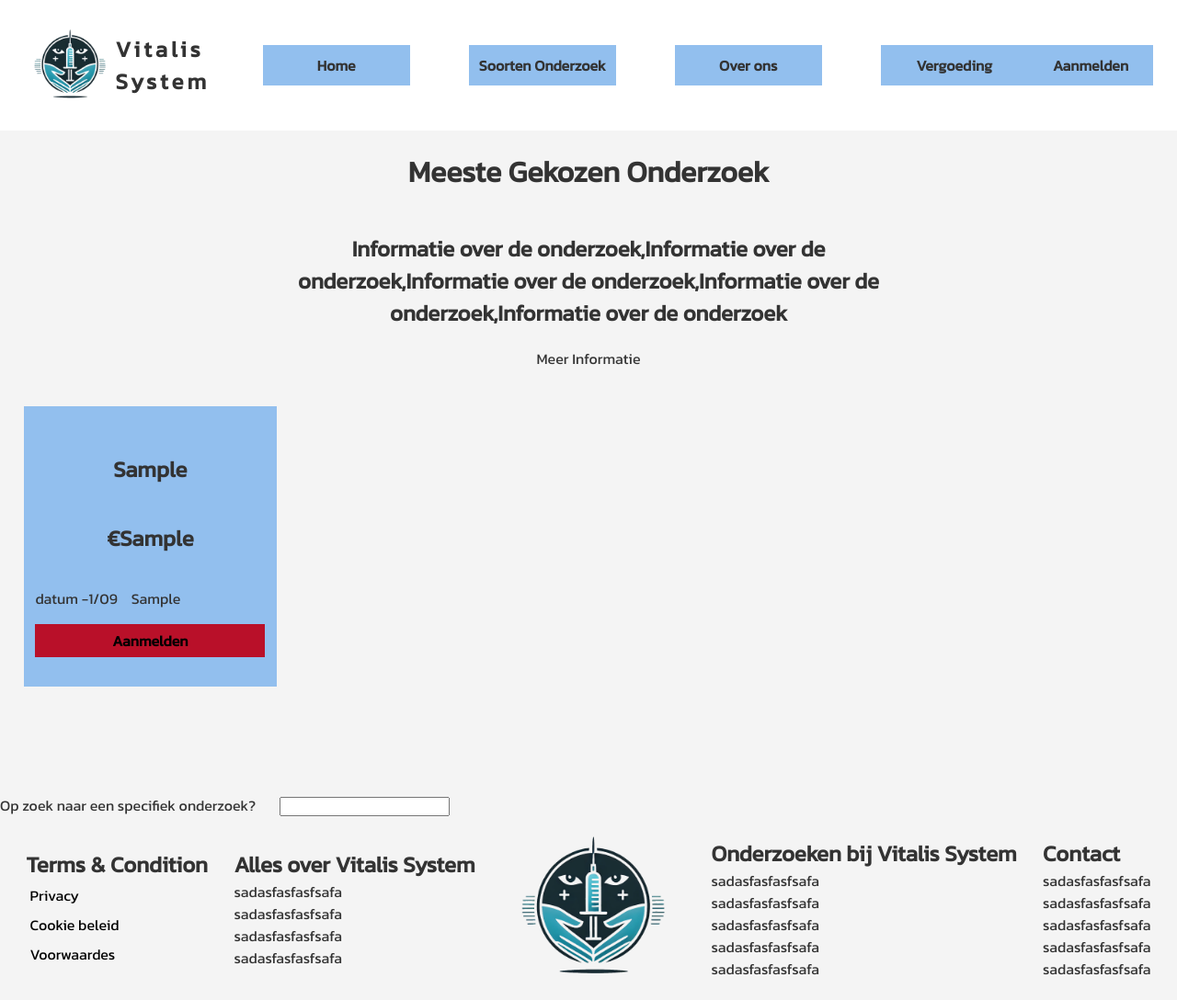
After one commit to justalana/TLE1, a PHP site: page /alle-onderzoeken.php in a window 1280 px wide. The commit adds this page. Shown: the whole page at 92% size. Run offline with PHP 8.4, Linux system fonts and the light colour scheme; tables that the repository leaves empty or names only in its code hold one stand-in row (values such as "Sample post"); data that the repository does not hold is empty.

Commit message:
Geexperimenteerd met Javascript. JSON bestand gebruikt om de data te laden
PHP gebruikt om data te laden

```diff
--- /dev/null
+++ b/alle-onderzoeken.php
@@ -0,0 +1,59 @@
+<?php
+require_once 'connection.php';
+$query = "SELECT * FROM experiments";
+$result = mysqli_query($conn, $query) or die(mysqli_error($conn));
+
+$onderzoeken = [];
+while ($row = mysqli_fetch_assoc($result)) {
+    $onderzoeken[] = $row;
+}
+?>
+
+
+<!doctype html>
+<html lang="en">
+<head>
+    <meta charset="UTF-8">
+    <meta name="viewport"
+          content="width=device-width, user-scalable=no, initial-scale=1.0, maximum-scale=1.0, minimum-scale=1.0">
+    <meta http-equiv="X-UA-Compatible" content="ie=edge">
+    <link href='https://fonts.googleapis.com/css?family=Kanit' rel='stylesheet'>
+    <link rel="stylesheet" type="text/css" href="css/index.css">
+    <script src="js/alle-onderzoeken.js" defer></script>
+    <title>Vitalis System Homepage</title>
+</head>
+<body>
+
+<header>
+    <?php
+    require_once 'nav-bar.php';
+    ?>
+
+</header>
+<main>
+    <div id="gekozen-onderzoeken">
+        <?php foreach ($onderzoeken as $onderzoek) { ?>
+            <div class="gekozen-onderzoek-card">
+                <h2><?= $onderzoek['experiment'] ?></h2>
+                <h2>€<?= $onderzoek['money'] ?></h2>
+                <div class="gekozen-onderzoek-card-middle">
+                    <p>datum <?php echo ($i * 4) - 1 ?>/09 </p>
+                    <p><?= $onderzoek['explenation'] ?></p>
+                </div>
+                <a href="">Aanmelden</a>
+            </div>
+        <?php } ?>
+    </div>
+</main>
+<!--
+Moet nog naar gekeken worden waarom de php eerder laad dan de rest
+-->
+
+
+<footer>
+    <?php
+    require_once 'footer.php';
+    ?>
+</footer>
+</body>
+</html>
--- a/css/index.css
+++ b/css/index.css
@@ -15,23 +15,27 @@ nav {
     padding: 2vh 2vw;
 }
 
-.nav-bar-left  {
+.nav-bar-left {
     display: flex;
     align-items: center;
 }
-.nav-bar-left h2{
+
+.nav-bar-left h2 {
     letter-spacing: 4px;
 
 }
+
 .nav-bar-left img {
     width: 100px;
     height: 100px;
 }
+
 .nav-bar-middle {
     display: flex;
     gap: 5vw;
 }
-nav a, .divLeft a{
+
+nav a, .divLeft a {
     align-items: center;
     text-decoration: none;
     color: #333;
@@ -49,89 +53,103 @@ nav a, .divLeft a{
     font-style: italic;
     letter-spacing: 4px;
 }
+
 header section {
     display: flex;
     align-items: center;
     padding: 4vh 15vw;
 }
+
 .divLeft a {
     display: block;
     margin: 0 auto;
     width: 15vw;
 }
+
 header section img {
     width: 250px;
     height: 250px;
 }
 
 
-.bar{
+.bar {
     display: flex;
     justify-content: right;
     background: #92BFEE;
-    height:1px;
-    margin:0 2vw;
+    height: 1px;
+    margin: 0 2vw;
 }
+
 /* Hier begin de main sections */
-#onze-specialisten-cards,#deelnemers-cards{
+#onze-specialisten-cards, #deelnemers-cards {
     display: flex;
     justify-content: space-between;
     padding: 4vh 7vw;
-    gap:6vw;
+    gap: 6vw;
 }
-#onze-specialisten h1,#onderzoek-deelnemers h1,#meest-gekozen-onderzoeken h1{
+
+#onze-specialisten h1, #onderzoek-deelnemers h1, #meest-gekozen-onderzoeken h1 {
     font-size: 3vw;
     text-align: center;
 }
-#onze-specialisten img, #onderzoek-deelnemers img {
+
+#onze-specialisten img, #onderzoek-deelnemers img, #section-article img{
     width: 250px;
 }
-.specialisten-card h2{
+
+.specialisten-card h2 {
     display: flex;
     flex-direction: column;
     justify-content: center;
     align-items: center;
 }
+
 .deelnemer-card {
     display: flex;
     flex-direction: column;
     justify-content: center;
     align-items: center;
 }
-.deelnemer-card h2,.deelnemer-card p,.footer-div h2, .footer-div p, .terms-condition h2{
-    margin:0;
-    padding:0;
+
+.deelnemer-card h2, .deelnemer-card p, .footer-div h2, .footer-div p, .terms-condition h2 {
+    margin: 0;
+    padding: 0;
 }
 
-#gekozen-onderzoeken{
+#gekozen-onderzoeken {
     display: flex;
     justify-content: space-between;
-    gap:3vw;
-    padding:5vh 2vw;
+    gap: 3vw;
+    padding: 5vh 2vw;
 }
-.gekozen-onderzoek-card{
+
+.gekozen-onderzoek-card {
     display: flex;
     flex-direction: column;
     background: #92BFEE;
     padding: 4vh 1vw;
 }
-.gekozen-onderzoek-card h2{
-text-align: center;
+
+.gekozen-onderzoek-card h2 {
+    text-align: center;
 }
-.gekozen-onderzoek-card-middle{
+
+.gekozen-onderzoek-card-middle {
     display: flex;
-    gap:15px;
-    width:250px;
+    gap: 15px;
+    width: 250px;
 }
-.gekozen-onderzoek-card a{
+
+.gekozen-onderzoek-card a {
     text-align: center;
     text-decoration: none;
     color: black;
     font-weight: bold;
-    background:#B91029;
+    background: #B91029;
     padding: 6px 5px;
 }
-.alle-onderzoeken{
+
+.alle-onderzoeken {
     display: flex;
     justify-content: right;
     background: #92BFEE;
@@ -140,29 +158,60 @@ text-align: center;
     padding: 6px 5px;
 }
 
-#footer-container{
-    display:flex;
+#footer-container {
+    display: flex;
     justify-content: space-evenly;
     align-items: center;
 }
-.footer-div{
+
+.footer-div {
     display: flex;
     flex-direction: column;
     justify-content: center;
 }
-#footer-container img{
+
+#footer-container img {
     width: 200px;
     height: 200px;
 }
-.terms-condition{
-    display:flex;
+
+.terms-condition {
+    display: flex;
     flex-direction: column;
     justify-content: space-around;
 }
-.terms-condition a{
+
+.terms-condition a {
     text-decoration: none;
-    color:#000000;
+    color: #000000;
     align-items: center;
-    margin:0;
-    padding:4px;
+    margin: 0;
+    padding: 4px;
 }
+
+
+
+/* De styling van de pagina alle-onderzoeken.php*/
+#headerMainDiv{
+    display: flex;
+    flex-direction: column;
+    text-align: center;
+    width:50%;
+    margin:0 auto;
+}
+main input{
+    margin: 10vh 2vw 0;
+}
+#section-article{
+    display: flex;
+    justify-content: space-between;
+    gap: 3vw;
+    padding: 5vh 2vw;
+}
+#section-article-cards {
+    display: flex;
+    flex-direction: column;
+    background: #92BFEE;
+    padding: 4vh 1vw;
+
+}
--- /dev/null
+++ b/js/alle-onderzoeken.js
@@ -0,0 +1,106 @@
+
+function fetchData() {
+    fetch('js/onderzoek-data.json') // replace with the URL where the JSON data is located
+        .then(response => response.json())
+        .then(researchData => {
+            loadData(researchData)
+        })
+        .catch(error => console.error('Error:', error));
+
+}
+fetchData();
+let headerSelector = document.querySelector('header')
+let mainSelector = document.querySelector('main')
+
+function headerGekozenOnderzoeken() {
+    // Create a div with a title and a subtitle with the information of the product
+    const headerMainDiv = document.createElement('div');
+    const headerMainTitle = document.createElement('h1');
+    const headerSubTitle = document.createElement('h2');
+    const headerAnchor = document.createElement('a');
+
+
+    // Give the elements a unique id so you can adjust its style later on
+    headerMainDiv.id = 'headerMainDiv';
+
+    // Assign context to the elements
+    headerMainTitle.textContent = "Meeste Gekozen Onderzoek";
+    headerSubTitle.textContent = "Informatie over de onderzoek,Informatie over de onderzoek,Informatie over de onderzoek,Informatie over de onderzoek,Informatie over de onderzoek"
+    headerAnchor.textContent = "Meer Informatie"
+
+
+    headerMainDiv.appendChild(headerMainTitle)
+    headerMainDiv.appendChild(headerSubTitle)
+    headerMainDiv.appendChild(headerAnchor)
+
+    headerSelector.appendChild(headerMainDiv)
+
+
+}
+headerGekozenOnderzoeken()
+
+
+function loadSearchFilter() {
+    // create a search filter bar where you can search the reserach you want
+    const searchFilterDiv = document.createElement('div');
+    const searchFilterForm = document.createElement('form');
+    const searchFilterLabel = document.createElement('label');
+    const searchFilterInput = document.createElement('input');
+
+    searchFilterLabel.textContent = "Op zoek naar een specifiek onderzoek?"
+
+    searchFilterLabel.htmlFor = "zoekOnderzoek"
+    searchFilterInput.name = "zoekOnderzoek"
+    searchFilterInput.id = "zoekOnderzoek"
+    searchFilterInput.setAttribute('type', 'search');
+
+    searchFilterForm.appendChild(searchFilterLabel)
+    searchFilterForm.appendChild(searchFilterInput)
+    searchFilterDiv.appendChild(searchFilterForm)
+    mainSelector.appendChild(searchFilterDiv)
+}
+    loadSearchFilter()
+
+// function loadData(researchData) {
+//
+//
+//     // create a section with all the researchs
+//     const sectionContainer = document.createElement('section')
+//     for (const data in researchData) {
+//         console.log(researchData[data].type)
+//         console.log(researchData[data].description)
+//         console.log(researchData[data].payout)
+//
+//         const articleCard = document.createElement('article')
+//         const imgageArticle = document.createElement('img');
+//         const articleTitle = document.createElement('h2')
+//         const articlePayout = document.createElement('h2')
+//         const articleParagraph = document.createElement('p')
+//         const articleAnchor = document.createElement('a')
+//
+//
+//         // textContent
+//         articleTitle.textContent = researchData[data].type
+//         articleParagraph.textContent = researchData[data].description
+//         articlePayout.textContent = researchData[data].payout
+//         articleAnchor.textContent = "Meer Info"
+//
+//         // id & classes
+//         sectionContainer.id = "section-article"
+//         articleCard.id = "section-article-cards"
+//
+//
+//         imgageArticle.src = "./img/vitalislogo.png"
+//
+//
+//         articleCard.appendChild(imgageArticle)
+//         articleCard.appendChild(articlePayout)
+//         articleCard.appendChild(articleTitle)
+//         articleCard.appendChild(articleParagraph)
+//         articleCard.appendChild(articleAnchor)
+//         sectionContainer.appendChild(articleCard)
+//     }
+//
+//
+//     mainSelector.appendChild(sectionContainer)
+// }
--- a/js/index.js
+++ b/js/index.js
@@ -1,3 +1,7 @@
+
+
+const headerSelector = document.querySelector('header')
+
 // Creeër de elementen
 const container = document.createElement('section')
 
@@ -10,7 +14,7 @@ divLeft.classList.add('divLeft')
 
 
 
-const headerSelector = document.querySelector('header')
+
 // Maak een h1 element voor de titel
 const title = document.createElement('h1');
 title.classList.add('title');
--- /dev/null
+++ b/js/onderzoek-data.json
@@ -0,0 +1,52 @@
+ [
+    {
+        "type": "Diabetesonderzoek",
+        "description": "Onderzoek naar de effecten van diabetes op het lichaam en de ontwikkeling van nieuwe behandelingen.",
+        "payout": "€4211"
+    },
+    {
+        "type": "Kankeronderzoek",
+        "description": "Onderzoek naar de oorzaken en behandelingen van verschillende soorten kanker.",
+        "payout": "€8123"
+    },
+    {
+        "type": "Hart- en vaatziektenonderzoek",
+        "description": "Onderzoek naar de oorzaken en behandelingen van hart- en vaatziekten, zoals hartinfarcten en beroertes.",
+        "payout": "€6542"
+    },
+    {
+        "type": "Reumatische aandoeningenonderzoek",
+        "description": "Onderzoek naar de oorzaken en behandelingen van reumatische aandoeningen, zoals reumatoïde artritis.",
+        "payout": "€2798"
+    },
+    {
+        "type": "Neurologisch onderzoek",
+        "description": "Onderzoek naar de oorzaken en behandelingen van neurologische aandoeningen, zoals multiple sclerose en Parkinson.",
+        "payout": "€8439"
+    },
+    {
+        "type": "Chronische obstructieve longziekte (COPD) onderzoek",
+        "description": "Onderzoek naar de oorzaken en behandelingen van COPD.",
+        "payout": "€3519"
+    },
+    {
+        "type": "Nierziektenonderzoek",
+        "description": "Onderzoek naar de oorzaken en behandelingen van nierziekten, zoals nierfalen.",
+        "payout": "€6271"
+    },
+    {
+        "type": "Leverziektenonderzoek",
+        "description": "Onderzoek naar de oorzaken en behandelingen van leverziekten, zoals hepatitis.",
+        "payout": "€4932"
+    },
+    {
+        "type": "Auto-immuunziektenonderzoek",
+        "description": "Onderzoek naar de oorzaken en behandelingen van auto-immuunziekten, zoals lupus.",
+        "payout": "€7185"
+    },
+    {
+        "type": "Chronische pijnonderzoek",
+        "description": "Onderzoek naar de oorzaken en behandelingen van chronische pijn.",
+        "payout": "€5821"
+    }
+]
--- a/main-section-three.php
+++ b/main-section-three.php
@@ -8,6 +8,8 @@ while ($row = mysqli_fetch_assoc($result)) {
     $onderzoeken[] = $row;
 }
 
+
+print_r($onderzoeken)
 ?>
 
 
--- a/nav-bar.php
+++ b/nav-bar.php
@@ -8,8 +8,8 @@
     </div>
 
     <div class="nav-bar-middle">
-        <a href="#">Home</a>
-        <a href="#">Soorten Onderzoek</a>
+        <a href="index.php">Home</a>
+        <a href="alle-onderzoeken.php">Soorten Onderzoek</a>
         <a href="#">Over ons</a>
         <a href="#">Vergoeding</a>
     </div>
```
